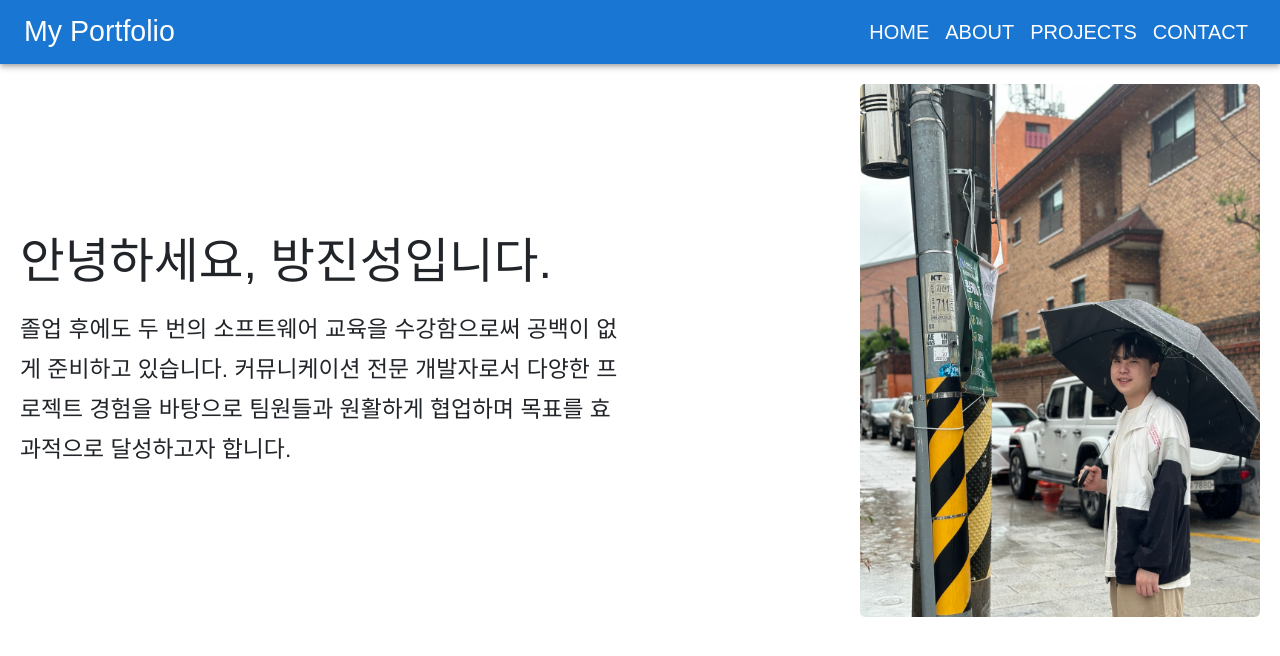
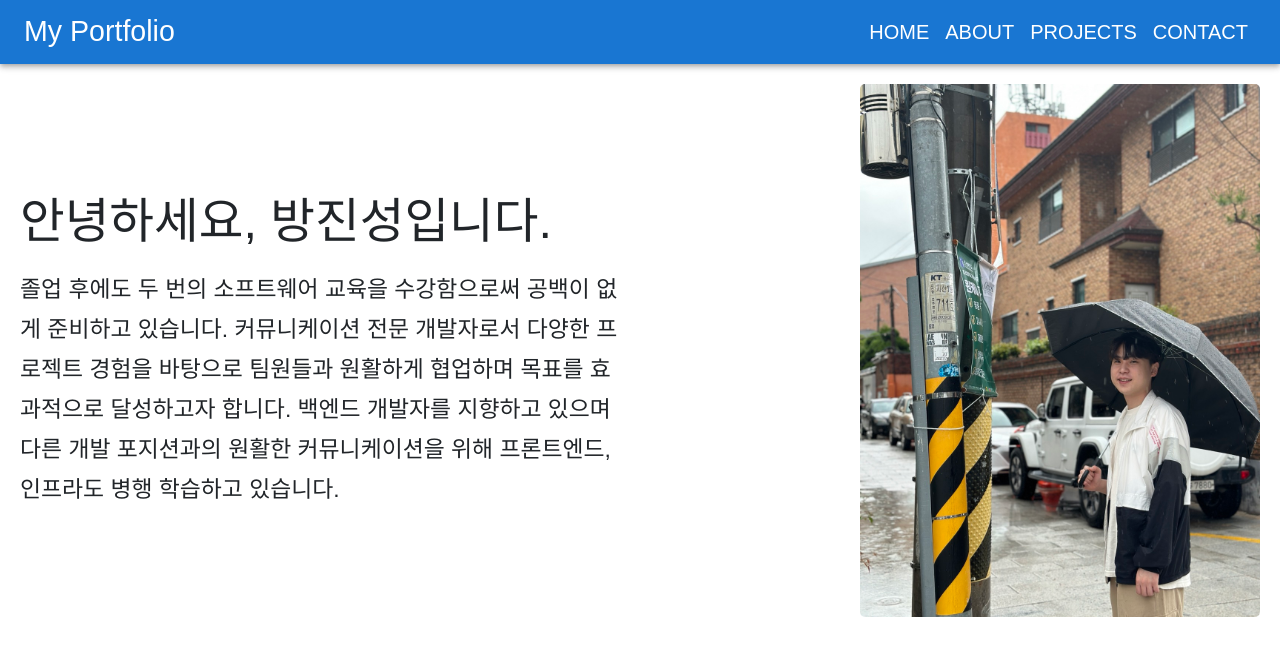
Before and after one commit to wlstjdwkd/My-Developer-Portfolio, a React (Create React App) app: page / in a window 1280 px wide. Shown: the top 656 px of the page. Built offline with nearby package versions, Linux system fonts and the light colour scheme; a web font is replaced by a local one.

Commit message:
ssl test

```diff
--- a/src/components/Home.js
+++ b/src/components/Home.js
@@ -27,7 +27,8 @@ function Home() {
           졸업 후에도 두 번의 소프트웨어 교육을 수강함으로써 공백이 없게
           준비하고 있습니다. 커뮤니케이션 전문 개발자로서 다양한 프로젝트 경험을
           바탕으로 팀원들과 원활하게 협업하며 목표를 효과적으로 달성하고자
-          합니다.
+          합니다. 백엔드 개발자를 지향하고 있으며 다른 개발 포지션과의 원활한
+          커뮤니케이션을 위해 프론트엔드, 인프라도 병행 학습하고 있습니다.
         </Typography>
       </Grid>
       <Grid item xs={12} md={6} container justifyContent="flex-end">
```
